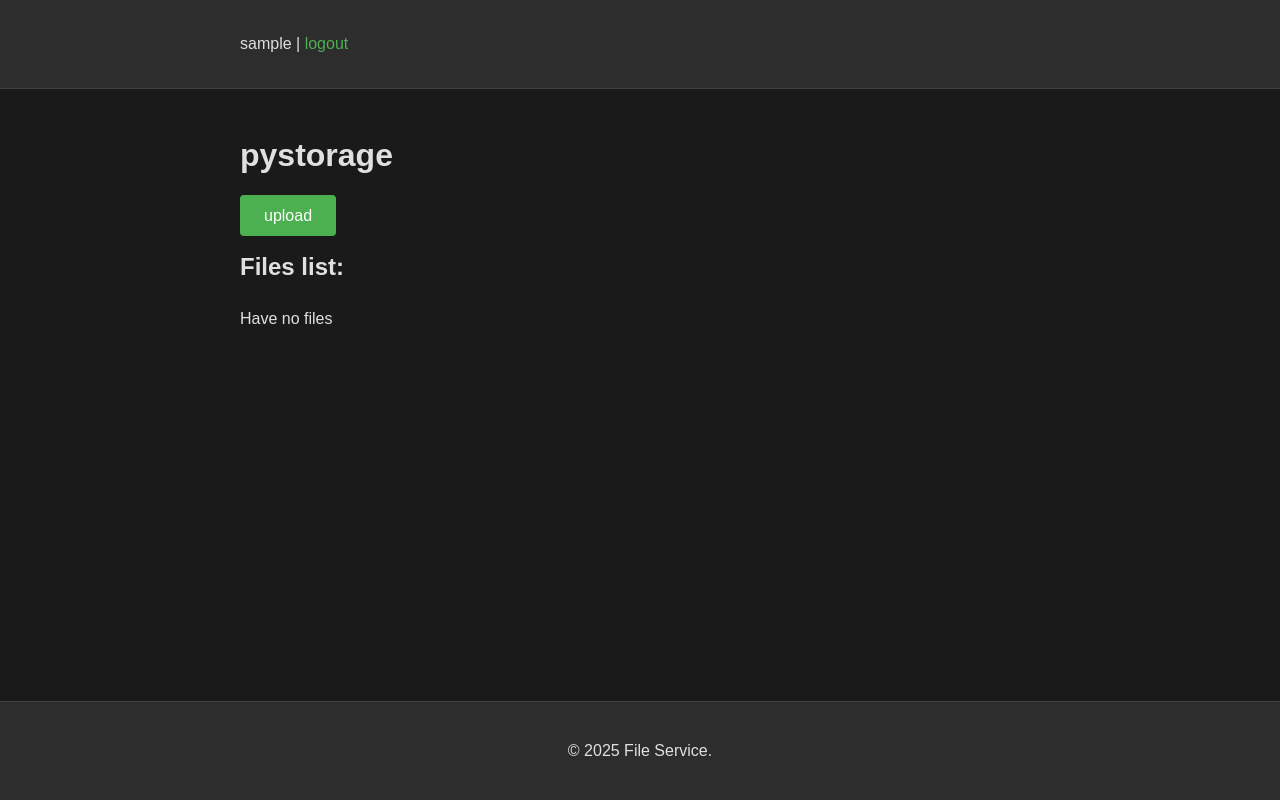
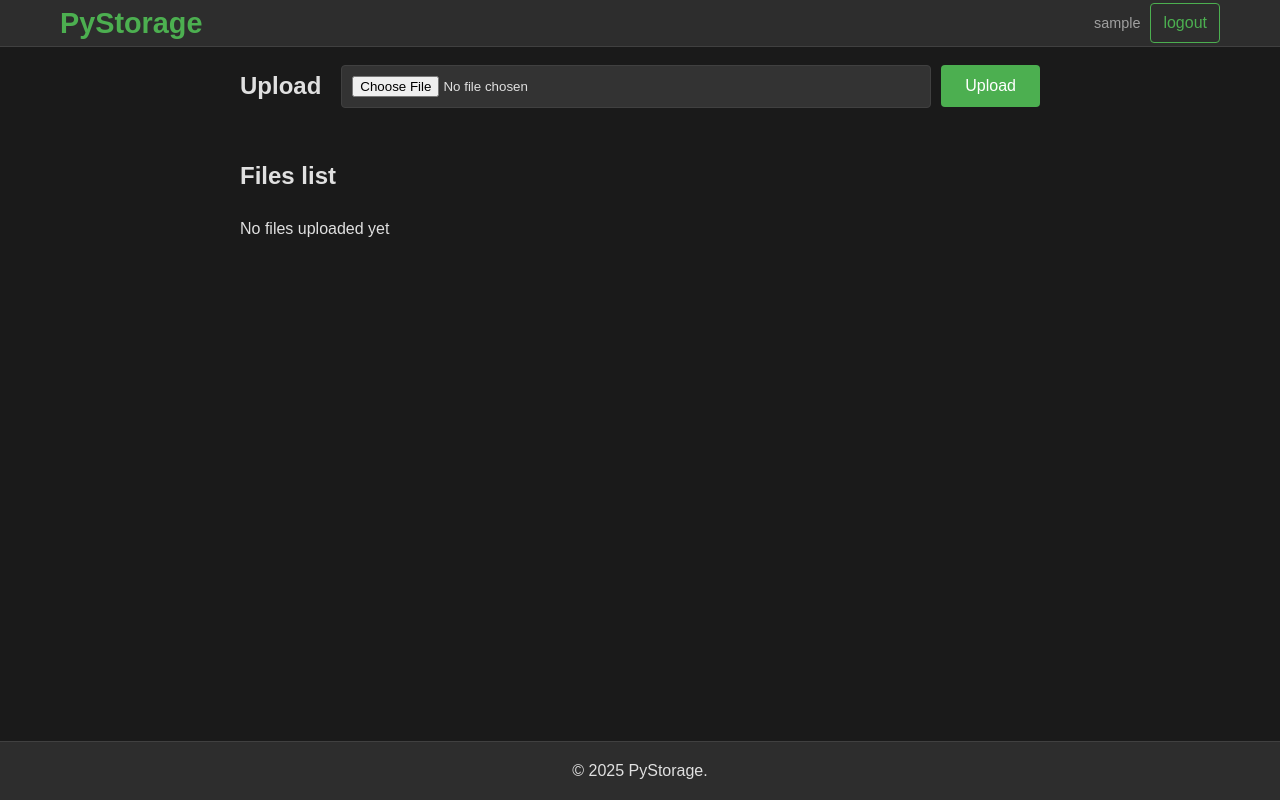
Before and after one commit to nikita-popov/pystorage, a Flask app: template pystorage/templates/index.html in a window 1280 px wide. Run offline with Flask 3, Linux system fonts and the light colour scheme; the template is opened without the code that fills it, so the values that code supplies are empty; the visitor is signed in with stand-in values (Sample User, id 1); parts of the project's set-up code (start-up, migrations or seed data) failed here and were passed over.

Commit message:
chore: Upload form moved to index page.

```diff
--- a/pystorage/static/css/style.css
+++ b/pystorage/static/css/style.css
@@ -27,20 +27,27 @@ main {
     width: 100%;
     max-width: 1200px;
     margin: 0 auto;
-    padding: 20px;
 }
 
 header {
-    padding: 15px 20px;
     background: var(--surface);
     border-bottom: 1px solid #404040;
 }
 
+.header-content {
+    display: flex;
+    justify-content: space-between;
+    align-items: center;
+    max-width: 1200px;
+    margin: 0 auto;
+    padding: 0 20px;
+}
+
 footer {
     background: var(--surface);
-    padding: 20px;
+    /*padding: 5px;*/
     text-align: center;
-    margin-top: 40px;
+    /*margin-top: 40px;*/
     border-top: 1px solid #404040;
 }
 
@@ -75,6 +82,69 @@ a:hover {
     background-color: var(--accent-hover);
 }
 
+.site-title {
+    margin: 0;
+    font-size: 1.8rem;
+    color: var(--accent-color);
+}
+
+.user-panel {
+    display: flex;
+    align-items: center;
+    gap: 15px;
+}
+
+.user-info {
+    display: flex;
+    align-items: center;
+    gap: 10px;
+}
+
+.username {
+    color: var(--text-secondary);
+    font-size: 0.9rem;
+}
+
+.button-logout {
+    background: none;
+    color: var(--accent-color);
+    border: 1px solid var(--accent-color);
+    padding: 6px 12px;
+    border-radius: 4px;
+    cursor: pointer;
+    transition: all 0.3s ease;
+}
+
+.button-logout:hover {
+    background: var(--accent-color);
+    color: white;
+}
+
+.upload-form {
+    display: flex;
+    justify-content: space-between;
+    align-items: center;
+    margin-bottom: 2rem;
+    gap: 20px;
+}
+
+.inline-upload-form {
+    display: flex;
+    align-items: center;
+    gap: 10px;
+    flex-grow: 1;
+    /*max-width: 500px;*/
+}
+
+.compact-file-input {
+    flex-grow: 1;
+    padding: 8px;
+    background: var(--surface);
+    border: 1px solid #404040;
+    border-radius: 4px;
+    color: var(--text-primary);
+}
+
 .file-list {
     list-style: none;
     padding: 0;
@@ -91,13 +161,13 @@ a:hover {
     align-items: center;
 }
 
-.upload-form {
-    margin: 30px auto;
-    padding: 20px;
+/*.upload-form {
+    margin: 5px auto;
+    padding: 10px;
     background: var(--surface);
     border-radius: 8px;
     max-width: 500px;
-}
+}*/
 
 input[type="text"],
 input[type="password"],
@@ -109,6 +179,37 @@ input[type="file"] {
     color: var(--text-primary);
     border: 1px solid #404040;
     border-radius: 4px;
+}
+
+.file-table {
+    width: 100%;
+    border-collapse: collapse;
+    margin: 20px 0;
+}
+
+.file-table th, .file-table td {
+    padding: 12px;
+    text-align: left;
+    border-bottom: 1px solid #404040;
+}
+
+.file-table th {
+    background-color: #2d2d2d;
+}
+
+/* Danger Button */
+.button-danger {
+    background-color: #dc3545;
+    color: white;
+    padding: 8px 16px;
+    border: none;
+    border-radius: 4px;
+    cursor: pointer;
+    transition: background-color 0.3s;
+}
+
+.button-danger:hover {
+    background-color: #bb2d3b;
 }
 
 @media (max-width: 768px) {
--- a/pystorage/templates/base.html
+++ b/pystorage/templates/base.html
@@ -1,28 +1,43 @@
-<!-- templates/base.html -->
 <!DOCTYPE html>
-<html lang="ru">
+<html lang="en">
 <head>
-    <meta charset="UTF-8">
-    <meta name="viewport" content="width=device-width, initial-scale=1.0">
-    <title>File Service</title>
+  <meta charset="UTF-8" />
+  <meta name="viewport" content="width=device-width, initial-scale=1.0" />
+  <title>PyStorage</title>
   <link rel="stylesheet" href="{{ url_for('static', filename='css/style.css') }}">
 </head>
 <body>
   <header>
-        <div class="content-wrapper">
+    <div class="header-content">
+      <h1 class="site-title">PyStorage</h1>
+      <div class="user-panel">
         {% if 'username' in session %}
-                <p>{{ session.username }} | <a href="{{ url_for('main.logout') }}">logout</a></p>
+        <!--p>{{ session.username }} | <a href="{{ url_for('main.logout') }}">logout</a></p-->
+        <div class="user-info">
+          <span class="username">{{ session.username }}</span>
+          <a href="{{ url_for('main.logout') }}" class="button-logout">logout</a>
+        </div>
         {% endif %}
+      </div>
     </div>
   </header>
   <main>
     <div class="content-wrapper">
+      {% with messages = get_flashed_messages() %}
+      {% if messages %}
+      <ul>
+        {% for message in messages %}
+        <li>{{ message }}</li>
+        {% endfor %}
+      </ul>
+      {% endif %}
+      {% endwith %}
       {% block content %}{% endblock %}
     </div>
   </main>
   <footer>
     <div class="content-wrapper">
-            <p>&copy; {{ current_date }} File Service.</p>
+      <p>&copy; {{ current_date }} PyStorage.</p>
     </div>
   </footer>
 </body>
--- a/pystorage/templates/index.html
+++ b/pystorage/templates/index.html
@@ -1,20 +1,48 @@
 {% extends "base.html" %}
 
 {% block content %}
-<h1>pystorage</h1>
-<a href="{{ url_for('main.upload') }}" class="button-primary">upload</a>
+<div class="upload-form">
+  <h2>Upload</h2>
+  <form class="inline-upload-form" method="POST" enctype="multipart/form-data" action="{{ url_for('main.upload') }}">
+    <input class="compact-file-input" type="file" name="file" required />
+    <button class="button-primary" type="submit">Upload</button>
+  </form>
+</div>
 
-<h2>Files list:</h2>
+<h2>Files list</h2>
 {% if files %}
-    <ul class="file-list">
+<table class="file-table">
+  <thead>
+    <tr>
+      <th>File Name</th>
+      <th>Size</th>
+      <th>Upload Date</th>
+      <th>Actions</th>
+    </tr>
+  </thead>
+  <tbody>
     {% for file in files %}
-        <li class="file-item">
-            <a href="{{ url_for('main.download', filename=file.name) }}">{{ file.name }}</a>
-            <span class="file-size">{{ file.size|filesizeformat }}</span>
-        </li>
+    <tr>
+      <td>
+        <a href="{{ url_for('main.download', filename=file.name) }}">
+          {{ file.name }}
+        </a>
+      </td>
+      <td>{{ file.size|filesizeformat }}</td>
+      <td>{{ file.upload_date.strftime('%Y-%m-%d %H:%M') }}</td>
+      <td>
+        <form method="POST"
+              action="{{ url_for('main.delete', filename=file.name) }}"
+              onsubmit="return confirm('Are you sure?')">
+          <button type="submit" class="button-danger">Delete</button>
+        </form>
+      </td>
+    </tr>
     {% endfor %}
-    </ul>
+  </tbody>
+</table>
 {% else %}
-    <p>Have no files</p>
+<p>No files uploaded yet</p>
 {% endif %}
+
 {% endblock %}
```
Also changed, not shown: pystorage/routes.py (+34 -16 lines), pystorage/templates/upload.html (deleted, +0 -15 lines), tests/test_files.py (+18 -3 lines), README.md, screenshot.jpg (added). Lines whose indentation alone changed are shown as unchanged.
